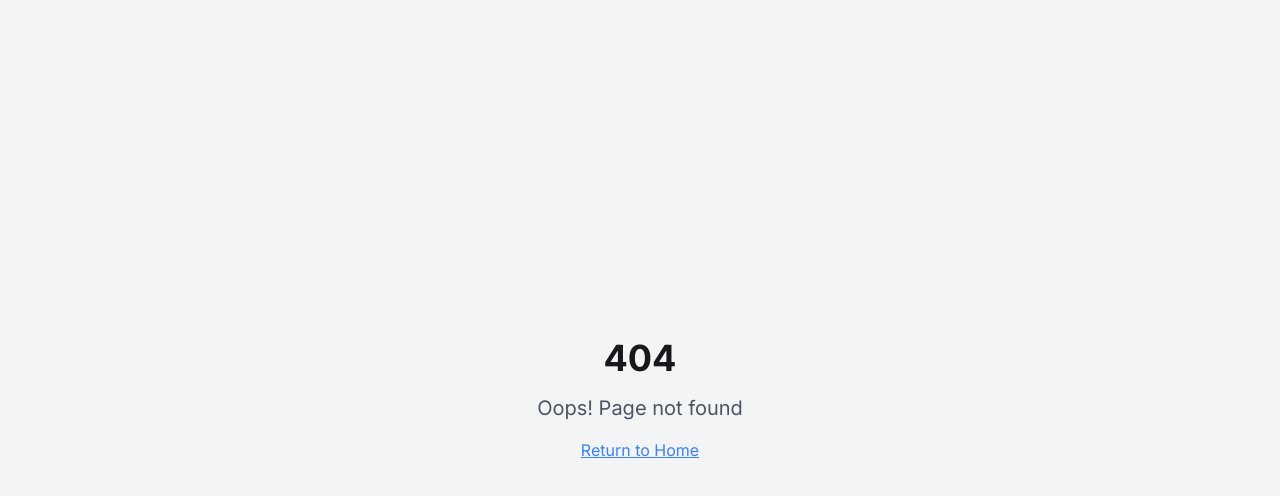
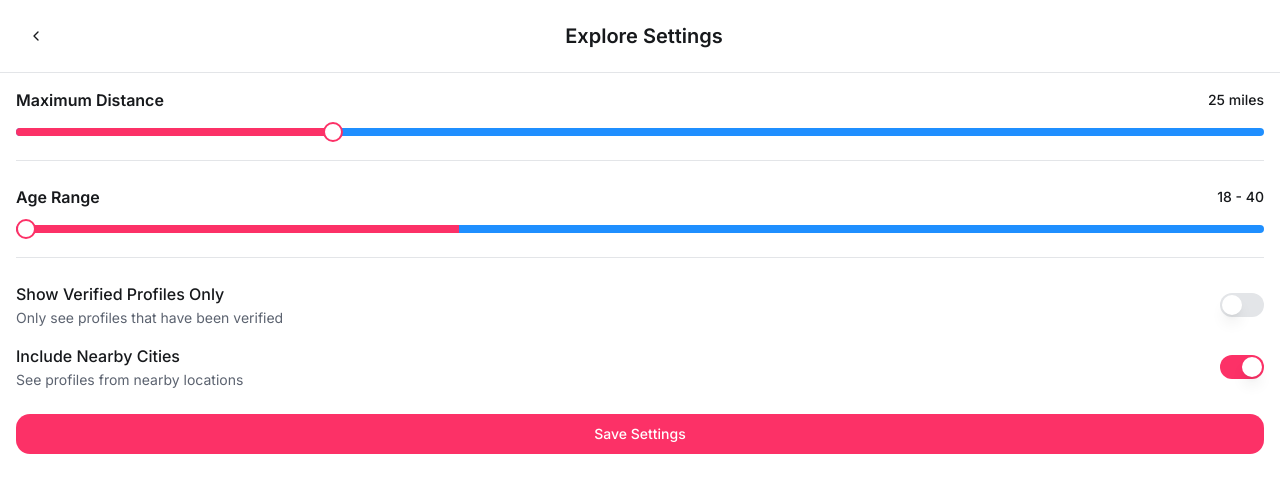
Before and after one commit to qbanchin/crush-canvas, a React (Vite) app: page /settings/explore in a window 1280 px wide. Before the commit this address had no page. Shown: the top 496 px of the page. Built offline with nearby package versions, Linux system fonts and the light colour scheme.

Commit message:
Fix: Broken Explore Settings link
The explore settings link in the profile page was not working correctly and resulted in a 404 error.  This commit addresses the issue.

```diff
--- a/src/App.tsx
+++ b/src/App.tsx
@@ -1,4 +1,3 @@
-
 import { Toaster } from "@/components/ui/toaster";
 import { Toaster as Sonner } from "@/components/ui/sonner";
 import { TooltipProvider } from "@/components/ui/tooltip";
@@ -7,11 +6,13 @@ import { BrowserRouter, Routes, Route } from "react-router-dom";
 import Index from "./pages/Index";
 import MatchesPage from "./pages/MatchesPage";
 import ProfilePage from "./pages/ProfilePage";
+import ExploreSettingsPage from "./pages/ExploreSettingsPage";
 import NotFound from "./pages/NotFound";
 
 const queryClient = new QueryClient();
 
-const App = () => (
+function App() {
+  return (
     <QueryClientProvider client={queryClient}>
       <TooltipProvider>
         <Toaster />
@@ -21,11 +22,13 @@ const App = () => (
             <Route path="/" element={<Index />} />
             <Route path="/matches" element={<MatchesPage />} />
             <Route path="/profile" element={<ProfilePage />} />
+            <Route path="/settings/explore" element={<ExploreSettingsPage />} />
             <Route path="*" element={<NotFound />} />
           </Routes>
         </BrowserRouter>
       </TooltipProvider>
     </QueryClientProvider>
   );
+}
 
 export default App;
--- /dev/null
+++ b/src/pages/ExploreSettingsPage.tsx
@@ -0,0 +1,129 @@
+import React, { useState } from 'react';
+import { useNavigate } from 'react-router-dom';
+import { ScrollArea } from '@/components/ui/scroll-area';
+import { Button } from '@/components/ui/button';
+import { ChevronLeft } from 'lucide-react';
+import { Separator } from '@/components/ui/separator';
+import { Slider } from '@/components/ui/slider';
+import {
+  Switch
+} from "@/components/ui/switch";
+import { useToast } from "@/hooks/use-toast";
+
+const ExploreSettingsPage = () => {
+  const navigate = useNavigate();
+  const { toast } = useToast();
+
+  // Sample settings state
+  const [distance, setDistance] = useState([25]);
+  const [ageRange, setAgeRange] = useState([18, 40]);
+  const [showVerifiedOnly, setShowVerifiedOnly] = useState(false);
+  const [includeNearby, setIncludeNearby] = useState(true);
+
+  const handleSaveSettings = () => {
+    // In a real app, you'd save these settings to your backend
+    toast({
+      title: "Settings saved",
+      description: "Your explore settings have been updated successfully."
+    });
+
+    // Navigate back to the profile page
+    navigate('/profile');
+  };
+
+  return (
+    <div className="min-h-screen flex flex-col bg-background">
+      {/* Header */}
+      <div className="fixed top-0 left-0 right-0 z-10 bg-background/80 backdrop-blur-md border-b">
+        <div className="flex items-center p-4">
+          <Button
+            variant="ghost"
+            size="icon"
+            onClick={() => navigate('/profile')}
+          >
+            <ChevronLeft size={24} />
+          </Button>
+          <h1 className="text-xl font-semibold mx-auto">Explore Settings</h1>
+          <div className="w-8"></div> {/* For centering the title */}
+        </div>
+      </div>
+
+      <main className="flex-1 pt-16 pb-4">
+        <ScrollArea className="h-[calc(100vh-5rem)]">
+          <div className="px-4 py-6 space-y-6">
+            {/* Distance Section */}
+            <div className="space-y-4">
+              <div className="flex justify-between items-center">
+                <h3 className="font-semibold">Maximum Distance</h3>
+                <span className="text-sm font-medium">{distance[0]} miles</span>
+              </div>
+              <Slider
+                value={distance}
+                onValueChange={setDistance}
+                max={100}
+                step={1}
+              />
+            </div>
+
+            <Separator />
+
+            {/* Age Range Section */}
+            <div className="space-y-4">
+              <div className="flex justify-between items-center">
+                <h3 className="font-semibold">Age Range</h3>
+                <span className="text-sm font-medium">{ageRange[0]} - {ageRange[1]}</span>
+              </div>
+              <Slider
+                value={ageRange}
+                onValueChange={setAgeRange}
+                max={80}
+                min={18}
+                step={1}
+              />
+            </div>
+
+            <Separator />
+
+            {/* Other Settings */}
+            <div className="space-y-4">
+              <div className="flex items-center justify-between">
+                <div className="space-y-0.5">
+                  <h4 className="font-medium">Show Verified Profiles Only</h4>
+                  <p className="text-sm text-muted-foreground">
+                    Only see profiles that have been verified
+                  </p>
+                </div>
+                <Switch
+                  checked={showVerifiedOnly}
+                  onCheckedChange={setShowVerifiedOnly}
+                />
+              </div>
+
+              <div className="flex items-center justify-between">
+                <div className="space-y-0.5">
+                  <h4 className="font-medium">Include Nearby Cities</h4>
+                  <p className="text-sm text-muted-foreground">
+                    See profiles from nearby locations
+                  </p>
+                </div>
+                <Switch
+                  checked={includeNearby}
+                  onCheckedChange={setIncludeNearby}
+                />
+              </div>
+            </div>
+
+            <Button
+              className="w-full mt-8"
+              onClick={handleSaveSettings}
+            >
+              Save Settings
+            </Button>
+          </div>
+        </ScrollArea>
+      </main>
+    </div>
+  );
+};
+
+export default ExploreSettingsPage;
--- a/src/pages/ProfilePage.tsx
+++ b/src/pages/ProfilePage.tsx
@@ -1,4 +1,5 @@
 import React, { useState, useRef } from 'react';
+import { Link } from 'react-router-dom';
 import HeaderBar from '@/components/HeaderBar';
 import NavBar from '@/components/NavBar';
 import { ScrollArea } from '@/components/ui/scroll-area';
@@ -27,7 +28,6 @@ const ProfilePage = () => {
   const { toast } = useToast();
   const fileInputRef = useRef<HTMLInputElement>(null);
 
-  // Sample user data
   const [user, setUser] = useState({
     name: "Alex Morgan",
     age: 29,
@@ -39,38 +39,32 @@ const ProfilePage = () => {
     interests: ["Coffee", "Photography", "Hiking", "Music", "Travel"]
   });
 
-  // Photo management
   const [isAddingPhotos, setIsAddingPhotos] = useState(false);
   const [selectedFiles, setSelectedFiles] = useState<File[]>([]);
   const [previewUrls, setPreviewUrls] = useState<string[]>([]);
   const [currentImageIndex, setCurrentImageIndex] = useState(0);
 
-  // Settings state
   const [showOnlineStatus, setShowOnlineStatus] = useState(true);
   const [showActivity, setShowActivity] = useState(true);
   const [distanceUnit, setDistanceUnit] = useState("km");
 
-  // State for editing
   const [editingBio, setEditingBio] = useState(false);
   const [editingInterests, setEditingInterests] = useState(false);
   const [tempBio, setTempBio] = useState(user.bio);
   const [newInterest, setNewInterest] = useState("");
   const [tempInterests, setTempInterests] = useState([...user.interests]);
 
-  // Photo management handlers
   const handleFileSelect = (e: React.ChangeEvent<HTMLInputElement>) => {
     if (e.target.files && e.target.files.length > 0) {
       const newFiles = Array.from(e.target.files);
       setSelectedFiles([...selectedFiles, ...newFiles]);
 
-      // Create preview URLs
       const newPreviewUrls = newFiles.map(file => URL.createObjectURL(file));
       setPreviewUrls([...previewUrls, ...newPreviewUrls]);
     }
   };
 
   const handleRemovePhoto = (index: number) => {
-    // Release the URL object to avoid memory leaks
     URL.revokeObjectURL(previewUrls[index]);
 
     const newPreviewUrls = [...previewUrls];
@@ -92,14 +86,11 @@ const ProfilePage = () => {
       return;
     }
 
-    // In a real app, you'd upload these files to a server
-    // For now, we'll just add the preview URLs to the user's images
     setUser({
       ...user,
       images: [...user.images, ...previewUrls]
     });
 
-    // Clean up state
     setSelectedFiles([]);
     setPreviewUrls([]);
     setIsAddingPhotos(false);
@@ -116,7 +107,6 @@ const ProfilePage = () => {
     }
   };
 
-  // Next/Previous image handlers
   const handlePrevImage = () => {
     setCurrentImageIndex((prev) => (prev === 0 ? user.images.length - 1 : prev - 1));
   };
@@ -125,7 +115,6 @@ const ProfilePage = () => {
     setCurrentImageIndex((prev) => (prev === user.images.length - 1 ? 0 : prev + 1));
   };
 
-  // Bio handlers
   const handleBioSave = () => {
     setUser({ ...user, bio: tempBio });
     setEditingBio(false);
@@ -140,7 +129,6 @@ const ProfilePage = () => {
     setEditingBio(false);
   };
 
-  // Interests handlers
   const handleInterestsSave = () => {
     setUser({ ...user, interests: tempInterests });
     setEditingInterests(false);
@@ -183,7 +171,6 @@ const ProfilePage = () => {
         <ScrollArea className="h-[calc(100vh-9rem)]">
           <div className="px-4 py-6">
             <div className="flex items-end relative mb-6">
-              {/* Profile image with carousel */}
               <div className="w-24 h-24 rounded-full overflow-hidden border-4 border-background relative">
                 <div
                   className="w-full h-full bg-cover bg-center"
@@ -209,7 +196,6 @@ const ProfilePage = () => {
                 </div>
               </div>
 
-              {/* Settings button with dialog */}
               <Dialog>
                 <DialogTrigger asChild>
                   <Button variant="outline" size="icon" className="absolute top-0 right-0">
@@ -277,14 +263,12 @@ const ProfilePage = () => {
               </Dialog>
             </div>
 
-            {/* Profile controls */}
             <div className="flex gap-3 mb-8">
               <Button className="flex-1 gap-2">
                 <Edit size={16} />
                 Edit Profile
               </Button>
 
-              {/* Add Photos button with dialog */}
               <Dialog open={isAddingPhotos} onOpenChange={setIsAddingPhotos}>
                 <DialogTrigger asChild>
                   <Button variant="outline" className="flex-1 gap-2">
@@ -301,7 +285,6 @@ const ProfilePage = () => {
                   </DialogHeader>
 
                   <div className="space-y-4 py-4">
-                    {/* Hidden file input */}
                     <input
                       type="file"
                       ref={fileInputRef}
@@ -311,7 +294,6 @@ const ProfilePage = () => {
                       onChange={handleFileSelect}
                     />
 
-                    {/* File upload button */}
                     <Button
                       variant="outline"
                       className="w-full h-20 flex flex-col justify-center items-center gap-2"
@@ -321,7 +303,6 @@ const ProfilePage = () => {
                       <span>Select Photos</span>
                     </Button>
 
-                    {/* Preview area */}
                     {previewUrls.length > 0 && (
                       <div className="mt-4">
                         <h4 className="text-sm font-medium mb-2">Selected Photos ({previewUrls.length})</h4>
@@ -360,7 +341,6 @@ const ProfilePage = () => {
               </Dialog>
             </div>
 
-            {/* Bio section */}
             <div className="mb-6">
               <div className="flex justify-between items-center mb-2">
                 <h3 className="font-semibold">About me</h3>
@@ -409,7 +389,6 @@ const ProfilePage = () => {
               )}
             </div>
 
-            {/* Interests section */}
             <div className="mb-8">
               <div className="flex justify-between items-center mb-2">
                 <h3 className="font-semibold">Interests</h3>
@@ -505,7 +484,6 @@ const ProfilePage = () => {
 
             <Separator className="my-6" />
 
-            {/* Settings links */}
             <div className="space-y-4">
               <SettingsLink title="Explore Settings" to="/settings/explore" />
               <SettingsLink title="Notification Settings" />
@@ -527,17 +505,19 @@ interface SettingsLinkProps {
 }
 
 const SettingsLink: React.FC<SettingsLinkProps> = ({ title, to }) => {
-  const handleClick = () => {
-    if (to) {
-      window.location.href = to;
-    }
-  };
+  if (to) {
+    return (
+      <Link to={to} className="block">
+        <div className="flex justify-between items-center p-3 rounded-lg hover:bg-muted/30 cursor-pointer transition-colors">
+          <span>{title}</span>
+          <ChevronRight size={18} className="text-muted-foreground" />
+        </div>
+      </Link>
+    );
+  }
 
   return (
-    <div
-      className="flex justify-between items-center p-3 rounded-lg hover:bg-muted/30 cursor-pointer transition-colors"
-      onClick={handleClick}
-    >
+    <div className="flex justify-between items-center p-3 rounded-lg hover:bg-muted/30 cursor-pointer transition-colors">
       <span>{title}</span>
       <ChevronRight size={18} className="text-muted-foreground" />
     </div>
```
Lines whose indentation alone changed are shown as unchanged.
